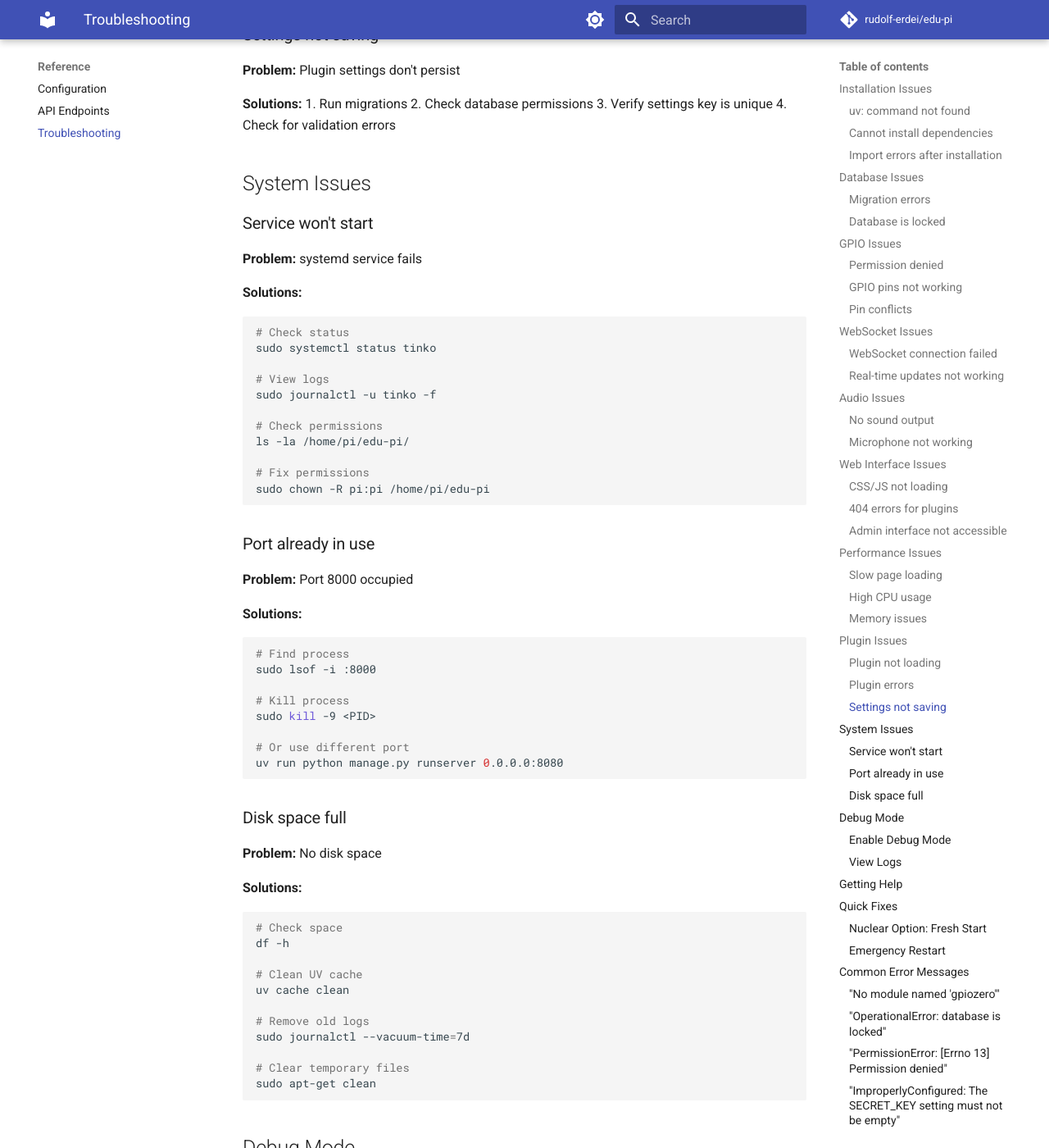
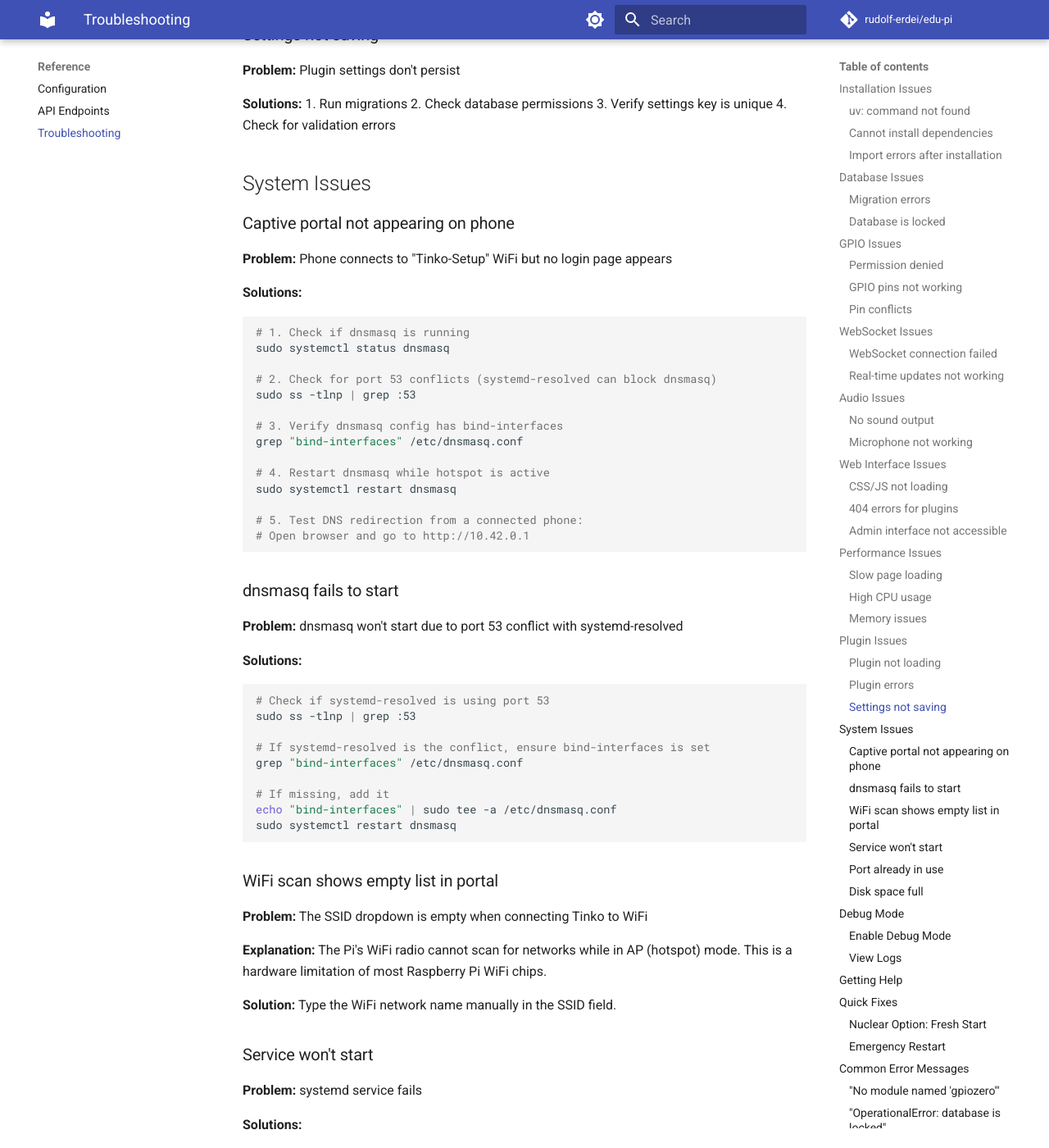
Before and after one commit to rudolf-erdei/edu-pi, an MkDocs documentation site: the page built from docs/reference/troubleshooting.md, in a window 1280 px wide and 1400 px high, scrolled down 6355 px. Shown: the whole window at 82% size. Built offline with MkDocs 1.6.1 and Material for MkDocs 9.7.7, drawn with Linux system fonts in a browser that asks for light colours; comment, search, counter and statistics services are not loaded.

Commit message:
debugged captive portal

````diff
--- a/docs/reference/troubleshooting.md
+++ b/docs/reference/troubleshooting.md
@@ -318,6 +318,53 @@ LOGGING = {
 
 ## System Issues
 
+### Captive portal not appearing on phone
+
+**Problem:** Phone connects to "Tinko-Setup" WiFi but no login page appears
+
+**Solutions:**
+```bash
+# 1. Check if dnsmasq is running
+sudo systemctl status dnsmasq
+
+# 2. Check for port 53 conflicts (systemd-resolved can block dnsmasq)
+sudo ss -tlnp | grep :53
+
+# 3. Verify dnsmasq config has bind-interfaces
+grep "bind-interfaces" /etc/dnsmasq.conf
+
+# 4. Restart dnsmasq while hotspot is active
+sudo systemctl restart dnsmasq
+
+# 5. Test DNS redirection from a connected phone:
+# Open browser and go to http://10.42.0.1
+```
+
+### dnsmasq fails to start
+
+**Problem:** dnsmasq won't start due to port 53 conflict with systemd-resolved
+
+**Solutions:**
+```bash
+# Check if systemd-resolved is using port 53
+sudo ss -tlnp | grep :53
+
+# If systemd-resolved is the conflict, ensure bind-interfaces is set
+grep "bind-interfaces" /etc/dnsmasq.conf
+
+# If missing, add it
+echo "bind-interfaces" | sudo tee -a /etc/dnsmasq.conf
+sudo systemctl restart dnsmasq
+```
+
+### WiFi scan shows empty list in portal
+
+**Problem:** The SSID dropdown is empty when connecting Tinko to WiFi
+
+**Explanation:** The Pi's WiFi radio cannot scan for networks while in AP (hotspot) mode. This is a hardware limitation of most Raspberry Pi WiFi chips.
+
+**Solution:** Type the WiFi network name manually in the SSID field.
+
 ### Service won't start
 
 **Problem:** systemd service fails
````
Also changed, not shown: ISSUES.md (added, +201 -0 lines), REQUIREMENTS.md (+0 -3 lines), docs/teacher/installation.md (+4 -2 lines), 6 other files.
